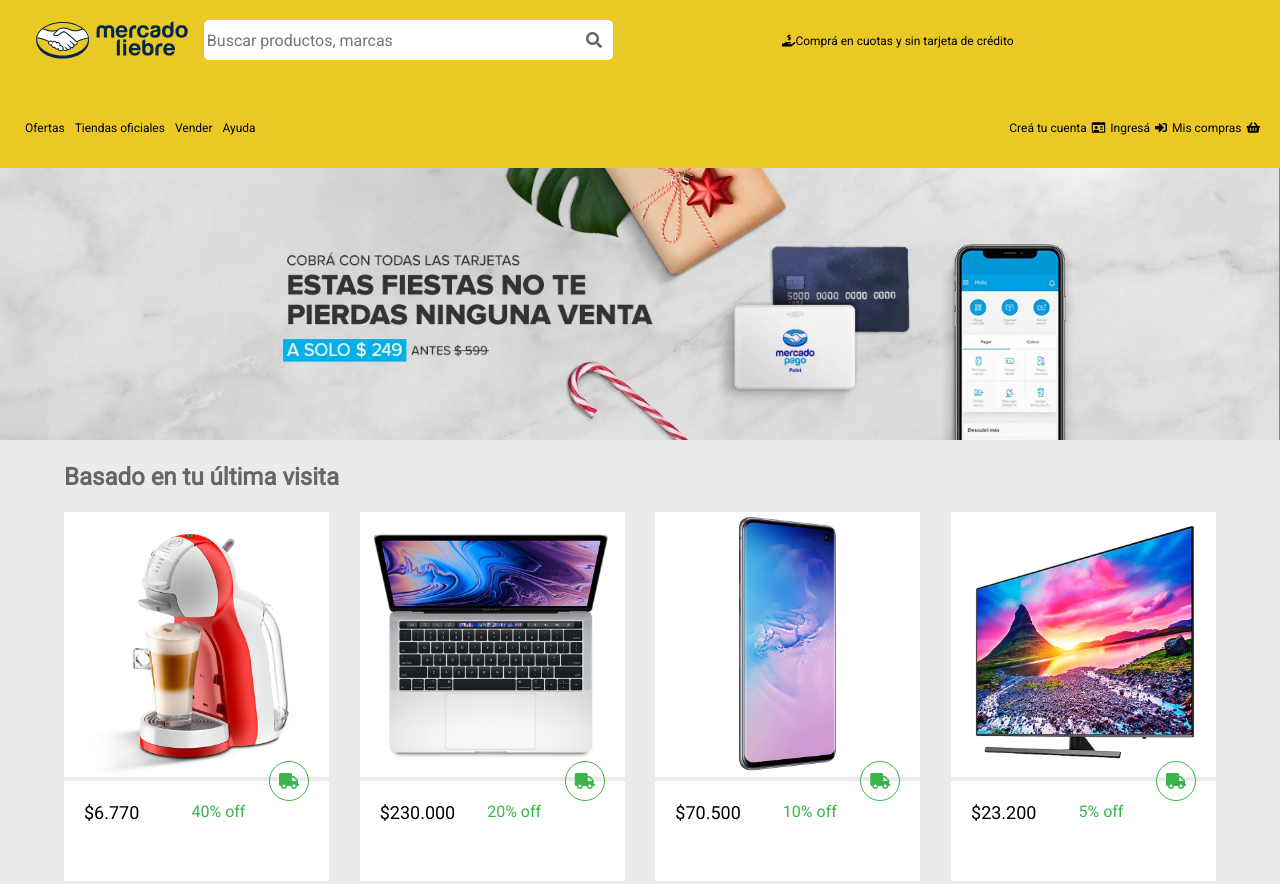
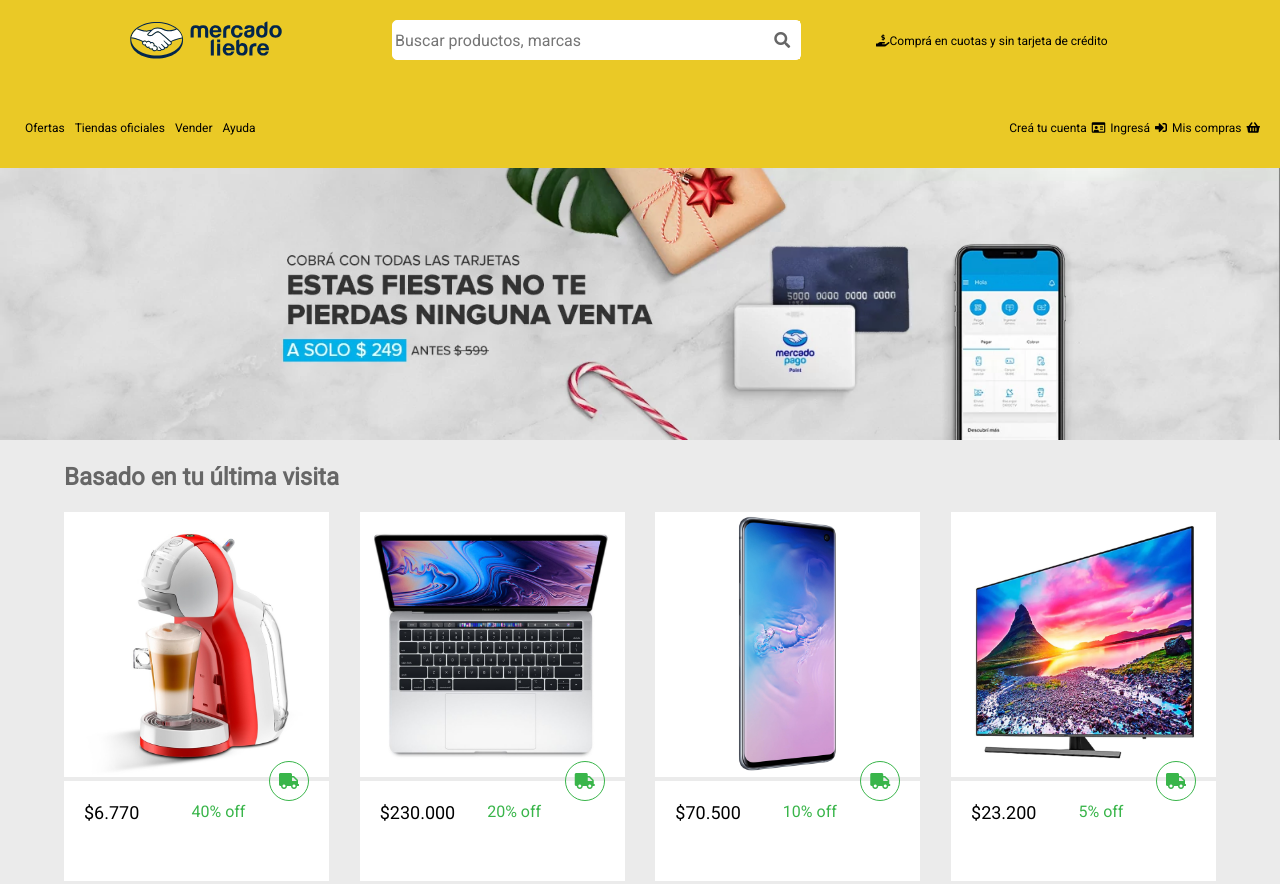
Before and after one commit to cris-mc/mercado-liebre, a website: page views/home.html in a window 1280 px wide. Shown: the top 884 px of the page. Drawn offline with Linux system fonts and the light colour scheme; files whose address does not match are found by name.

Commit message:
corrigiendo header

```diff
--- a/public/css/styles.css
+++ b/public/css/styles.css
@@ -38,9 +38,14 @@
     justify-content: space-between;
 }
 
+.link-logo{
+    width: 30%;
+    height: 40px;
+}
+
 a .logo{
+    height: 100%;
     width: 100%;
-    height: 40px;
     margin-right: 30px;
 }
 
--- a/views/home.html
+++ b/views/home.html
@@ -14,7 +14,7 @@
 <body>
     <header class="header">
         <div class="logo-busqueda">
-            <a href="/"><img class="logo" src="/images/logo-mercado-liebre.svg" alt="Mercado Liebre"></a>
+            <a class="link-logo" href="/"><img class="logo" src="/images/logo-mercado-liebre.svg" alt="Mercado Liebre"></a>
             <form action="/search" method="POST"  class="barra">
                 <input class="busqueda" type="search" name="busqueda" placeholder="Buscar productos, marcas"><i class="fas lupa fa-search"></i></input>
             </form>
```
Also changed, not shown: views/login.html (+1 -1 lines), views/register.html (+1 -1 lines).
